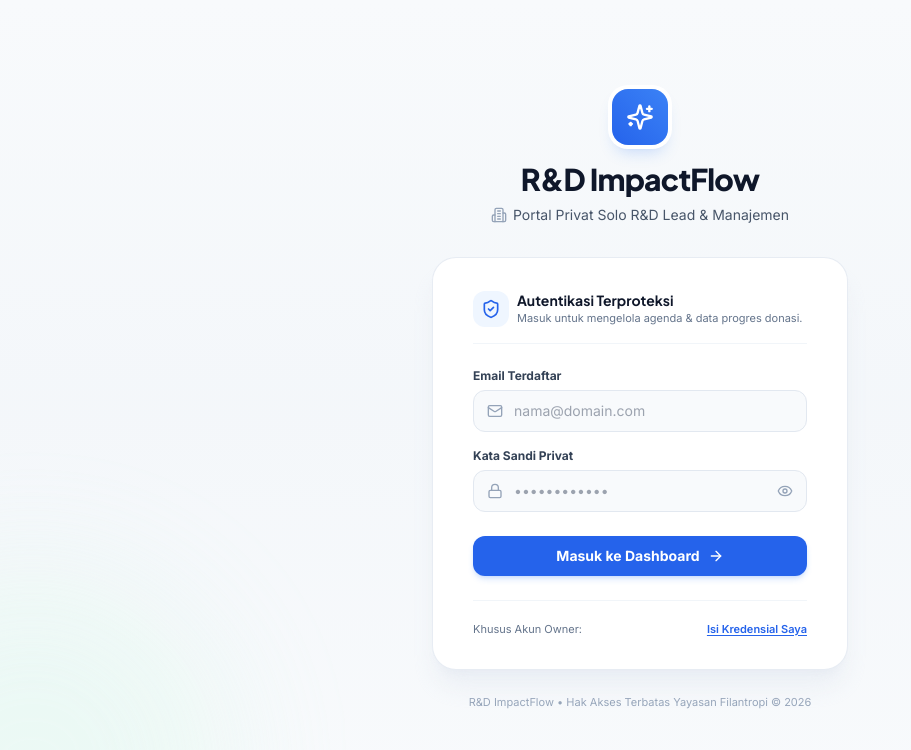
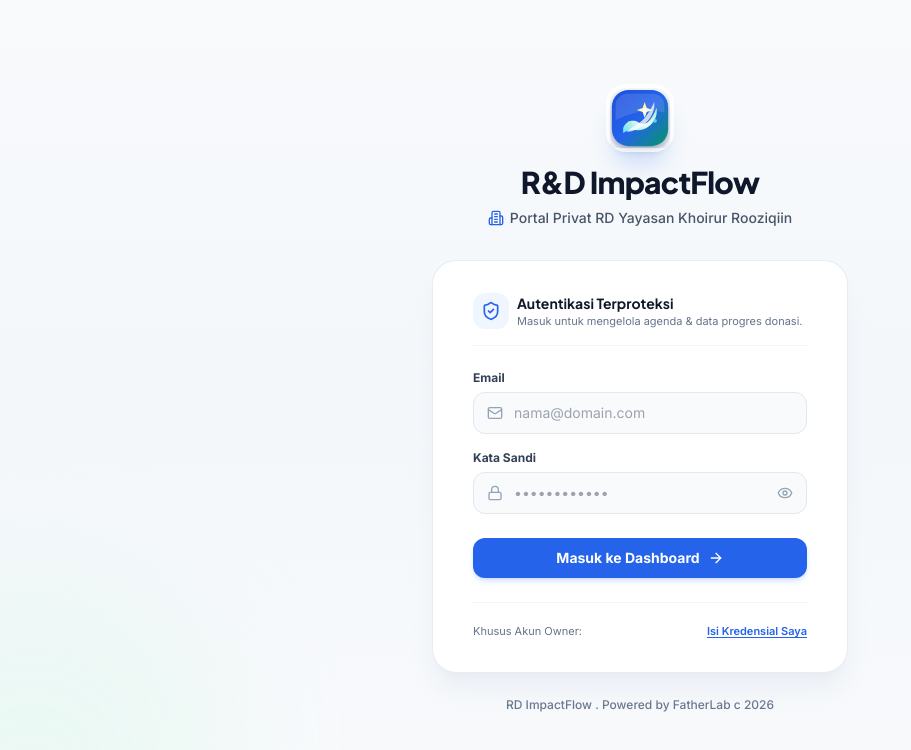
Before and after one commit to soppdj/RnD-ImpactFlow, a React (Vite) app: page / in a window 1280 px wide. Shown: the top 750 px of the page, without its empty margins (0-911 px from the left). Built offline with nearby package versions, Linux system fonts and the light colour scheme; no server answers; the database is empty.

Commit message:
feat: customize login screen with official emblem, Yayasan Khoirur Rooziqiin identity, clean labels, and FatherLab footer

```diff
--- a/src/components/auth/LoginScreen.jsx
+++ b/src/components/auth/LoginScreen.jsx
@@ -1,7 +1,7 @@
 import React, { useState } from 'react';
 import { useApp } from '../../context/AppContext';
+import { AppLogo } from '../common/AppLogo';
 import {
-  Sparkles,
   Lock,
   Mail,
   Eye,
@@ -58,15 +58,15 @@ export const LoginScreen = () => {
       <div className="relative sm:mx-auto sm:w-full sm:max-w-md px-4">
         {/* Brand Logo & Title */}
         <div className="text-center mb-8">
-          <div className="inline-flex items-center justify-center w-14 h-14 rounded-2xl bg-gradient-to-tr from-brand-600 to-brand-500 text-white shadow-lg shadow-brand-500/25 mb-4 ring-4 ring-white">
-            <Sparkles className="w-7 h-7 text-white" />
+          <div className="inline-flex items-center justify-center mb-4 ring-4 ring-white/90 rounded-2xl shadow-xl shadow-brand-600/20">
+            <AppLogo size={60} className="w-15 h-15 drop-shadow-md" />
           </div>
           <h1 className="text-2xl sm:text-3xl font-extrabold text-slate-900 tracking-tight font-heading">
             R&D ImpactFlow
           </h1>
-          <p className="mt-2 text-xs sm:text-sm text-slate-600 flex items-center justify-center gap-1.5">
-            <Building2 className="w-4 h-4 text-slate-400" />
-            <span>Portal Privat Solo R&D Lead & Manajemen</span>
+          <p className="mt-2 text-xs sm:text-sm text-slate-600 flex items-center justify-center gap-1.5 font-medium">
+            <Building2 className="w-4 h-4 text-brand-600" />
+            <span>Portal Privat RD Yayasan Khoirur Rooziqiin</span>
           </p>
         </div>
 
@@ -93,7 +93,7 @@ export const LoginScreen = () => {
             {/* Email Field */}
             <div>
               <label className="block text-xs font-bold text-slate-700 mb-1.5">
-                Email Terdaftar
+                Email
               </label>
               <div className="relative rounded-xl shadow-2xs">
                 <div className="absolute inset-y-0 left-0 pl-3.5 flex items-center pointer-events-none text-slate-400">
@@ -114,7 +114,7 @@ export const LoginScreen = () => {
             {/* Password Field */}
             <div>
               <label className="block text-xs font-bold text-slate-700 mb-1.5">
-                Kata Sandi Privat
+                Kata Sandi
               </label>
               <div className="relative rounded-xl shadow-2xs">
                 <div className="absolute inset-y-0 left-0 pl-3.5 flex items-center pointer-events-none text-slate-400">
@@ -176,8 +176,8 @@ export const LoginScreen = () => {
         </div>
 
         {/* Footer */}
-        <p className="mt-6 text-center text-[11px] text-slate-400">
-          R&D ImpactFlow &bull; Hak Akses Terbatas Yayasan Filantropi &copy; 2026
+        <p className="mt-6 text-center text-xs text-slate-500 font-medium">
+          RD ImpactFlow . Powered by FatherLab c 2026
         </p>
       </div>
     </div>
--- /dev/null
+++ b/src/components/common/AppLogo.jsx
@@ -0,0 +1,91 @@
+import React from 'react';
+
+/**
+ * AppLogo — Official Emblem for R&D ImpactFlow (Yayasan Khoirur Rooziqiin)
+ * Design concept:
+ * - Upward soaring impact graph & caring hands / crescent motif (Khoirur Rooziqiin - Provider of Sustenance)
+ * - Harmonious blend of Trustworthy Royal Blue and Growth Emerald Green
+ * - Scalable vector graphic with elegant soft drop-shadow
+ */
+export const AppLogo = ({ className = "w-12 h-12", size = 48 }) => {
+  return (
+    <svg
+      width={size}
+      height={size}
+      viewBox="0 0 64 64"
+      fill="none"
+      xmlns="http://www.w3.org/2000/svg"
+      className={className}
+    >
+      <defs>
+        {/* Background rounded tile gradient */}
+        <linearGradient id="logoBgGrad" x1="0%" y1="0%" x2="100%" y2="100%">
+          <stop offset="0%" stopColor="#1d4ed8" />
+          <stop offset="50%" stopColor="#2563eb" />
+          <stop offset="100%" stopColor="#059669" />
+        </linearGradient>
+
+        {/* Dynamic flowing curve gradient */}
+        <linearGradient id="flowGrad" x1="0%" y1="100%" x2="100%" y2="0%">
+          <stop offset="0%" stopColor="#67e8f9" />
+          <stop offset="50%" stopColor="#ffffff" />
+          <stop offset="100%" stopColor="#a7f3d0" />
+        </linearGradient>
+
+        {/* Growth spark gradient */}
+        <linearGradient id="sparkGrad" x1="0%" y1="0%" x2="100%" y2="100%">
+          <stop offset="0%" stopColor="#fef08a" />
+          <stop offset="100%" stopColor="#ffffff" />
+        </linearGradient>
+
+        {/* Soft shadow filter */}
+        <filter id="logoGlow" x="-20%" y="-20%" width="140%" height="140%">
+          <feDropShadow dx="0" dy="4" stdDeviation="4" floodColor="#1e3a8a" floodOpacity="0.3" />
+        </filter>
+      </defs>
+
+      {/* Outer rounded squircle background */}
+      <rect
+        x="2"
+        y="2"
+        width="60"
+        height="60"
+        rx="18"
+        fill="url(#logoBgGrad)"
+        filter="url(#logoGlow)"
+      />
+
+      {/* Subtle glass reflection highlight */}
+      <path
+        d="M6 18C6 11.3726 11.3726 6 18 6H46C52.6274 6 58 11.3726 58 18V26C58 26 44 22 32 25C20 28 6 34 6 34V18Z"
+        fill="white"
+        fillOpacity="0.12"
+      />
+
+      {/* Stylized Caring Hand & Impact Growth Curve (Left to Right Flow) */}
+      <path
+        d="M14 43C16.5 35.5 24 33 30 36.5C36 40 41 38 46 29C48.5 24.5 49.5 21 49.5 21C49.5 21 51 26 48.5 32C45 40 37 45.5 29 45C22.5 44.5 17 46 14 48V43Z"
+        fill="url(#flowGrad)"
+        fillOpacity="0.95"
+      />
+
+      {/* Second Soaring Ribbon (Ascending Research & Social Impact Line) */}
+      <path
+        d="M18 47C23 41 31 39 37 32C42 26 46 18 47 15C47 15 48.5 21 45 28C40.5 37 31 46 18 47Z"
+        fill="white"
+        fillOpacity="0.75"
+      />
+
+      {/* Sustenance & Blessing Spark (Khoirur Rooziqiin Inspiration) */}
+      <path
+        d="M37 15L39.2 21.2L45.4 23.4L39.2 25.6L37 31.8L34.8 25.6L28.6 23.4L34.8 21.2L37 15Z"
+        fill="url(#sparkGrad)"
+      />
+
+      {/* Center Innovation Node */}
+      <circle cx="37" cy="23.4" r="2.2" fill="#ffffff" />
+      <circle cx="21" cy="38" r="2.5" fill="#a7f3d0" fillOpacity="0.9" />
+      <circle cx="48" cy="35" r="2" fill="#67e8f9" fillOpacity="0.8" />
+    </svg>
+  );
+};
--- a/src/components/layout/Navbar.jsx
+++ b/src/components/layout/Navbar.jsx
@@ -1,5 +1,6 @@
 import React from 'react';
 import { useApp } from '../../context/AppContext';
+import { AppLogo } from '../common/AppLogo';
 import {
   Building2,
   Sparkles,
@@ -37,8 +38,8 @@ export const Navbar = () => {
 
           {/* Brand Logo & NGO Title */}
           <div className="flex items-center gap-3">
-            <div className="w-10 h-10 rounded-xl bg-gradient-to-tr from-brand-600 to-brand-500 flex items-center justify-center text-white shadow-md shadow-brand-500/20">
-              <Sparkles className="w-5 h-5 text-white" />
+            <div className="flex-shrink-0 cursor-pointer" onClick={() => setActiveTab('dashboard')}>
+              <AppLogo size={40} className="w-10 h-10 drop-shadow-sm" />
             </div>
             <div>
               <div className="flex items-center gap-2">
@@ -49,7 +50,7 @@ export const Navbar = () => {
               <p className="text-xs text-slate-500 flex items-center gap-1">
                 <Building2 className="w-3 h-3 text-slate-400" />
                 <span className="truncate max-w-[180px] sm:max-w-[240px] font-medium">
-                  {userProfile?.foundation_name || 'Yayasan Philanthropy'}
+                  {userProfile?.foundation_name || 'Yayasan Khoirur Rooziqiin'}
                 </span>
               </p>
             </div>
```
Also changed, not shown: src/lib/mockData.js, 1 other file (tests, documents, lock files or other folders).
